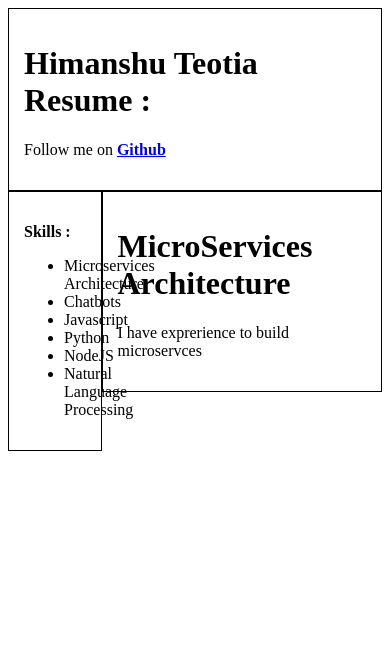
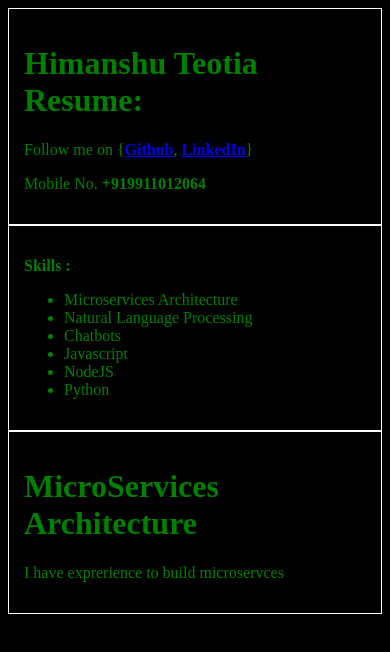
Before and after one commit to himanshuteotia/himanshuteotia.github.io, a plain HTML site: page index.html in a window 390 px wide. Drawn offline with Linux system fonts and the light colour scheme.

Commit message:
changed styles and responsiveness

```diff
--- a/index.html
+++ b/index.html
@@ -8,24 +8,33 @@
 
   <body>
     <div class="header">
-      <h1>Himanshu Teotia Resume :</h1>
+      <h1>Himanshu Teotia Resume:</h1>
       <span>
         <p>
-          Follow me on
-          <b><a href="https://github.com/himanshuteotia">Github</a></b>
+          Follow me on {<b
+            ><a href="https://github.com/himanshuteotia">Github</a></b
+          >,
+          <b
+            ><a href="https://www.linkedin.com/in/himanshuteotia/"
+              >LinkedIn</a
+            ></b
+          >}
         </p>
       </span>
+      <span
+        ><p>Mobile No. <b> +919911012064</b></p></span
+      >
     </div>
 
     <div class="menu">
       <p><b>Skills :</b></p>
       <ul>
         <li>Microservices Architecture</li>
+        <li>Natural Language Processing</li>
         <li>Chatbots</li>
         <li>Javascript</li>
+        <li>NodeJS</li>
         <li>Python</li>
-        <li>NodeJS</li>
-        <li>Natural Language Processing</li>
       </ul>
     </div>
 
--- a/style.css
+++ b/style.css
@@ -20,3 +20,29 @@
   padding: 15px;
   border: 1px solid black;
 }
+
+@media only screen and (max-width: 768px) {
+  /* For mobile phones: */
+  body {
+    background-color: black;
+    font-style: normal;
+    color: green;
+  }
+  .header {
+    border: 1px solid white;
+    padding: 15px;
+  }
+  .menu {
+    width: 100%;
+    float: left;
+    padding: 15px;
+    border: 1px solid white;
+  }
+
+  .main {
+    width: 100%;
+    float: left;
+    padding: 15px;
+    border: 1px solid white;
+  }
+}
```
